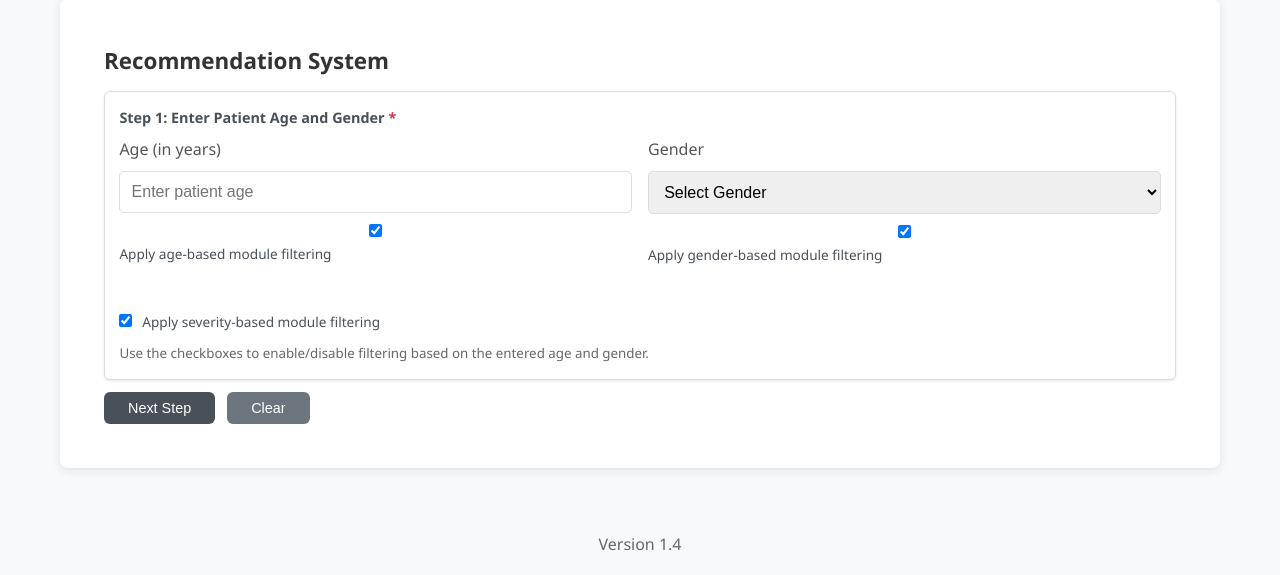
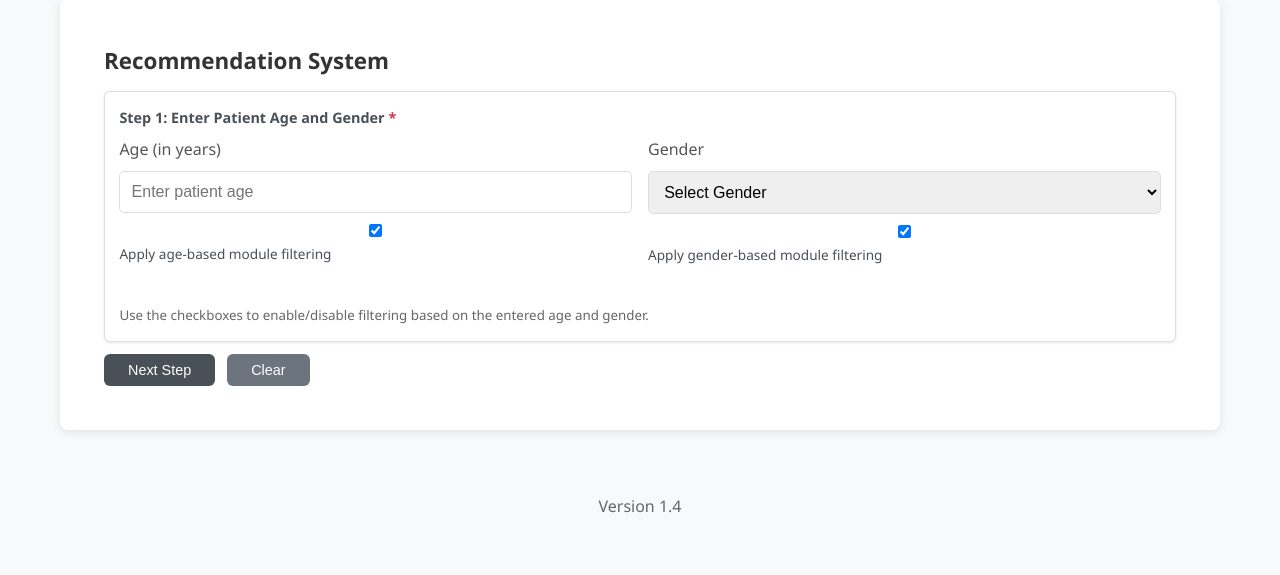
Before and after one commit to YashDaga874/yoga-therapy, a Flask app: page /recommendations in a window 1280 px wide. Shown: the part 193-768 px from the top of the page. Run offline with Flask 3, Linux system fonts and the light colour scheme.

Commit message:
Move severity filter checkbox to step 2 UI - less confusing on step 1

```diff
--- a/web/templates/recommendations.html
+++ b/web/templates/recommendations.html
@@ -43,12 +43,6 @@
                     </div>
                 </div>
             </div>
-            <div style="margin-top: 0.75rem;">
-                <label style="font-size: 0.85rem; color: #495057; cursor: pointer;">
-                    <input type="checkbox" id="apply_severity_filter" checked style="margin-right: 0.4rem;">
-                    Apply severity-based module filtering
-                </label>
-            </div>
             <small style="color: #666; display: block; margin-top: 0.5rem;">
                 Use the checkboxes to enable/disable filtering based on the entered age and gender.
             </small>
@@ -59,6 +53,12 @@
             <label style="font-size: 0.9rem; font-weight: 600; color: #495057; margin-bottom: 0.5rem; display: block;">
                 Step 2: Select Conditions and Severity <span style="color: #dc3545;">*</span>
             </label>
+            <div style="margin-bottom: 0.75rem;">
+                <label style="font-size: 0.85rem; color: #495057; cursor: pointer;">
+                    <input type="checkbox" id="apply_severity_filter" checked style="margin-right: 0.4rem;">
+                    Apply severity-based module filtering
+                </label>
+            </div>
 
             <div style="padding: 0.6rem 0.75rem; background: #f8f9fa; border: 1px solid #dee2e6; border-radius: 4px; margin-bottom: 0.75rem;">
                 <div style="font-size: 0.75rem; color: #6c757d; margin-bottom: 0.5rem; font-style: italic;">
```
